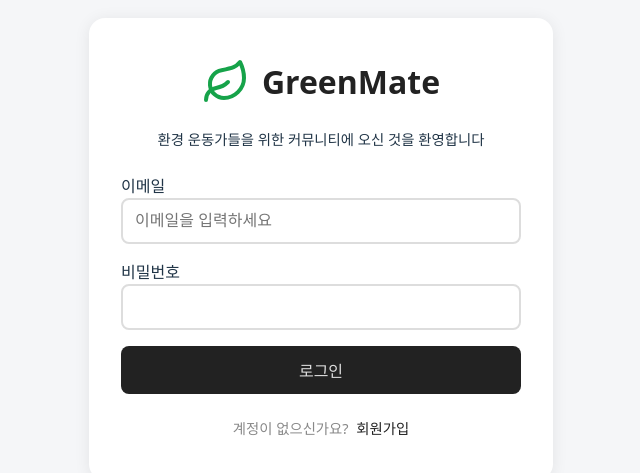
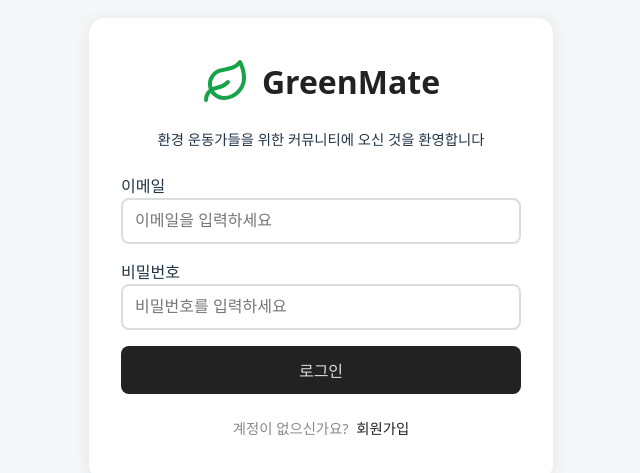
Before and after one commit to konempty/GreenMate-FE-T2, a React (Vite) app: page / in a window 1280 px wide. Shown: the part 151-624 px from the top of the page, without its empty margins (319-959 px from the left). Built offline with nearby package versions, Linux system fonts and the light colour scheme.

Commit message:
TEAM2-14 비밀번호 placeholder 추가

```diff
--- a/src/pages/Login.tsx
+++ b/src/pages/Login.tsx
@@ -50,6 +50,7 @@ function Login() {
               type="password"
               value={password}
               onChange={(e) => setPassword(e.target.value)}
+              placeholder="비밀번호를 입력하세요"
               className="login-input"
             />
           </div>
```
